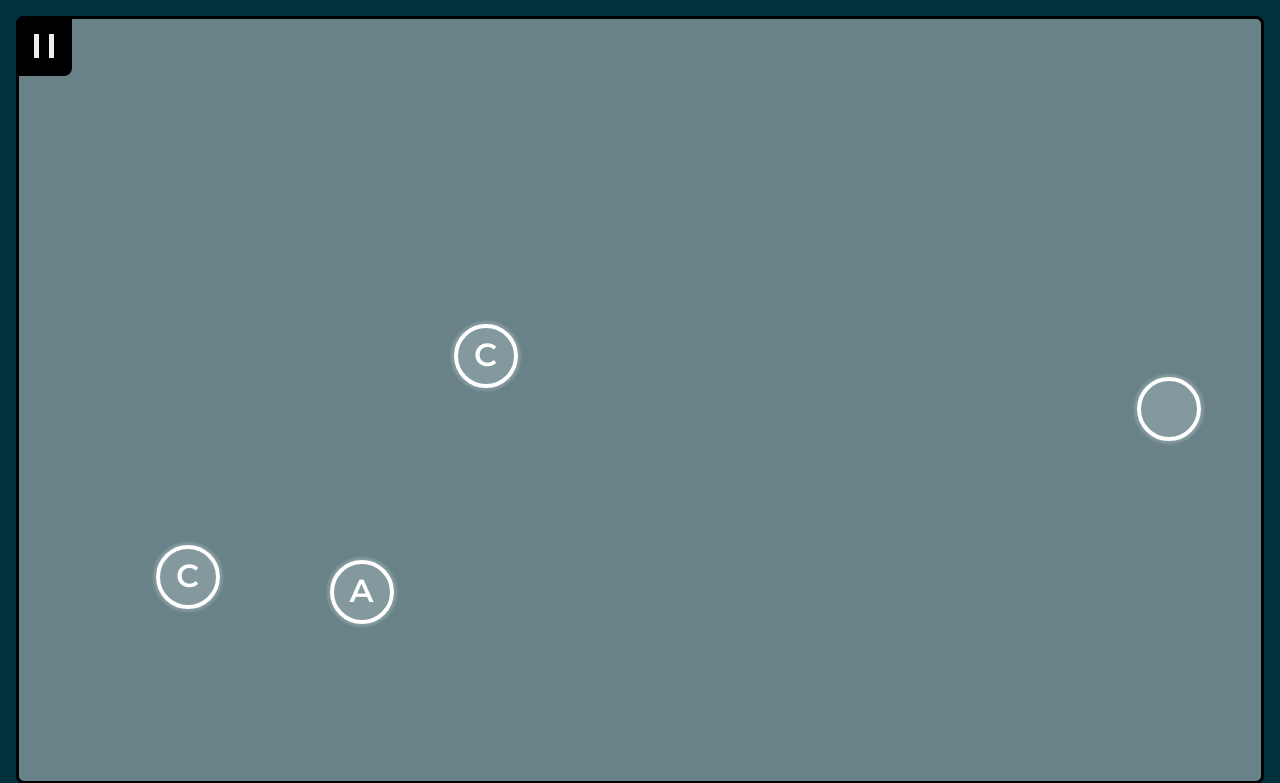
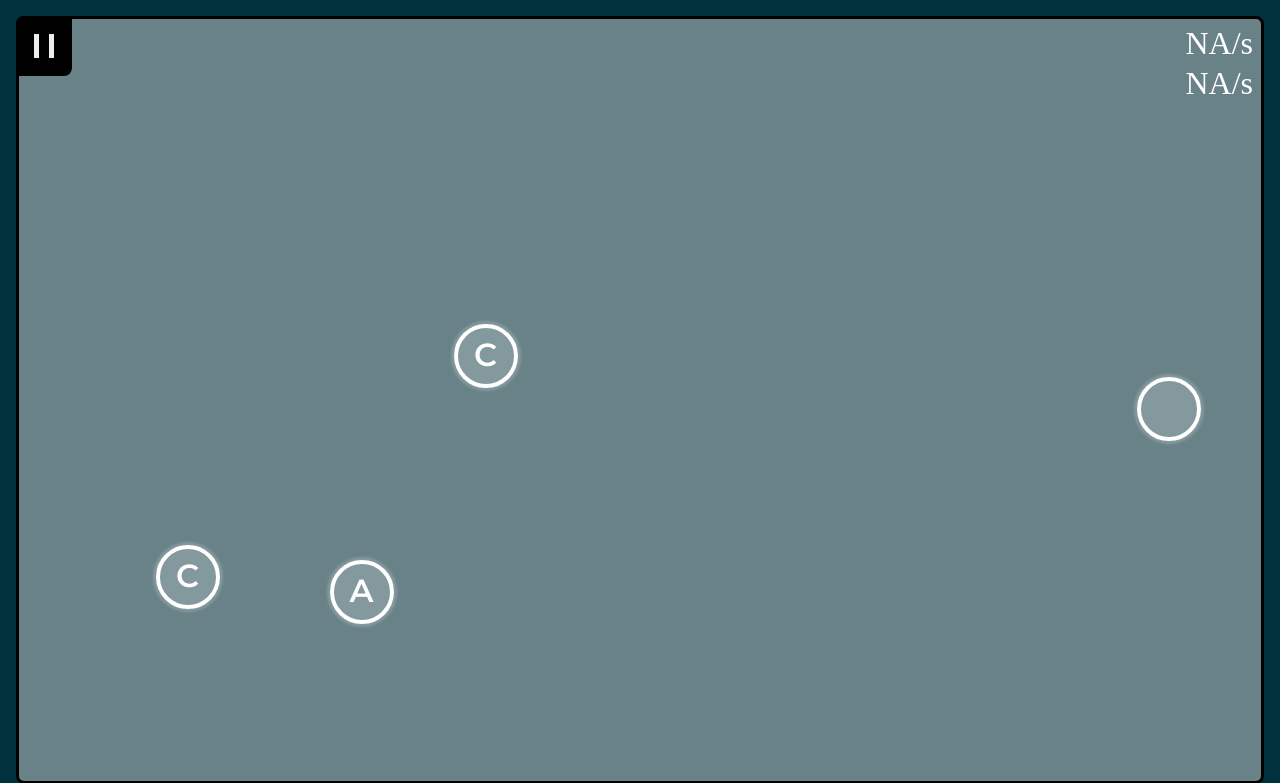
Before and after one commit to clementmenou/github-loltrainer, a PHP site: page / in a window 1280 px wide. Shown: the top 783 px of the page. Run offline with PHP 8.4, Linux system fonts and the light colour scheme; some web fonts are replaced.

Commit message:
loltrainer 03/10/23 v7 + Score in progress

```diff
--- a/index.php
+++ b/index.php
@@ -9,7 +9,10 @@
     <?php include 'includes/settings.html';?>
     <?php include 'includes/credits.html';?>
 
-    <div class="board"></div>
+    <div class="board">
+        <div class="score speed"></div>
+        <div class="score precision"></div>
+    </div>
 
     <script src="scripts/index.js"></script>
 </body>
--- a/styles/index.css
+++ b/styles/index.css
@@ -30,6 +30,7 @@
     position: absolute;
     top: 50%;
     left: 50%;
+    z-index: 4;
 
     border-radius: 50%;
     border: solid .3rem;
@@ -63,3 +64,24 @@
         scale: 1;
     }
 }
+
+
+.score {
+    position: absolute;
+
+    color: white;
+    font-size: 2rem;
+    font-weight: 500;
+
+    user-select: none;
+}
+
+.speed {
+    top: .5rem;
+    right: .5rem;
+}
+
+.precision {
+    top: 3rem;
+    right: .5rem;
+}
```
Also changed, not shown: scripts/index.js (+36 -0 lines).
